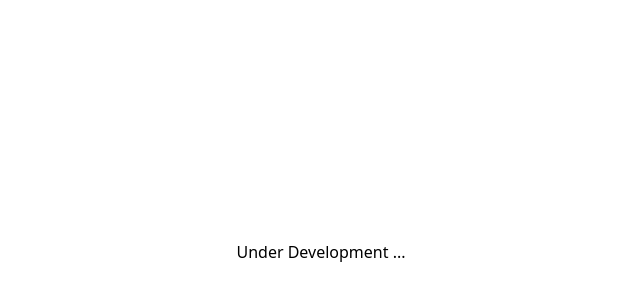
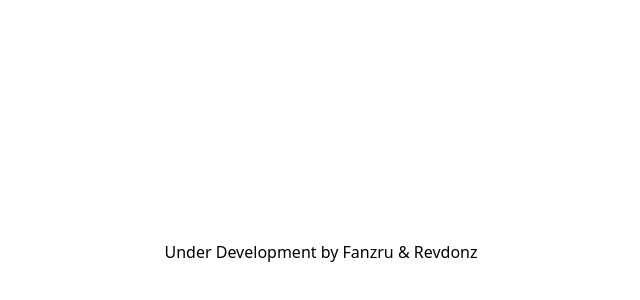
Before and after one commit to Fanzru/frontend-evoting, a Next.js app: page / in a window 1280 px wide. Shown: the part 148-448 px from the top of the page, without its empty margins (319-959 px from the left). Built offline with nearby package versions, Linux system fonts and the light colour scheme.

Commit message:
change port and scripts

```diff
--- a/pages/index.tsx
+++ b/pages/index.tsx
@@ -4,7 +4,7 @@ export default function Home() {
   return (
     <>
       <div className="h-screen flex justify-center items-center">
-          Under Development ...
+          Under Development by Fanzru & Revdonz
       </div>
     </>
   )
```
